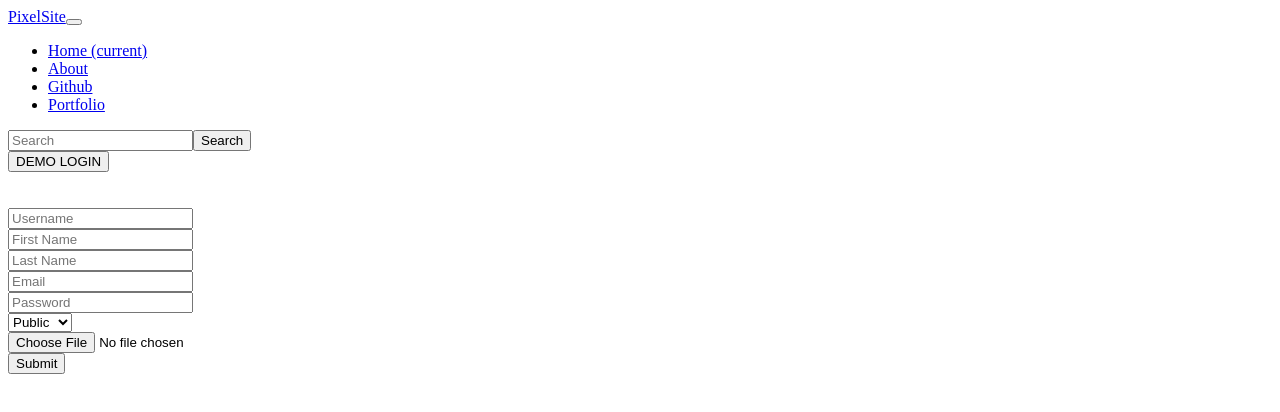
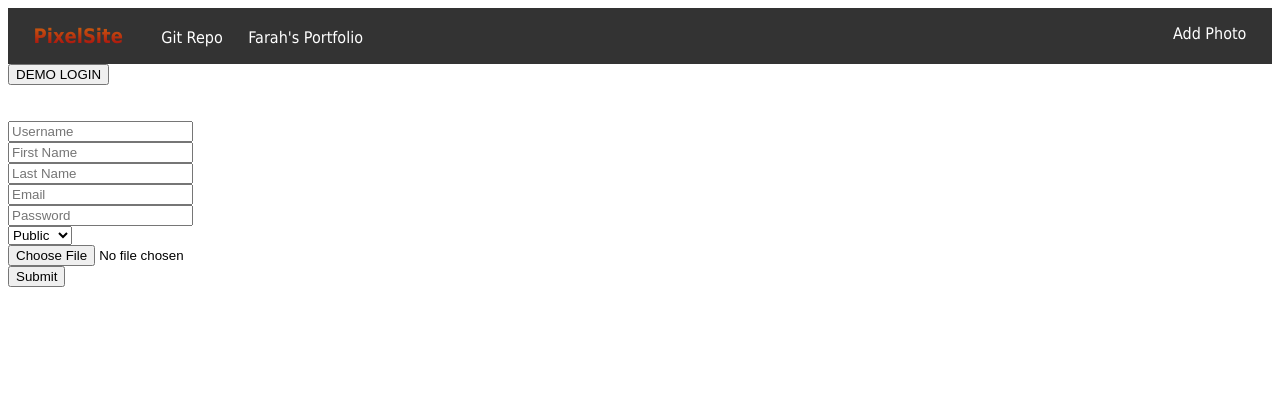
Before and after one commit to FarahYQ/PixelSite, a React app: page /#/login in a window 1280 px wide. Shown: the top 412 px of the page. Built offline with nearby package versions, Linux system fonts and the light colour scheme.

Commit message:
Add styling for gallery home page

```diff
--- a/assets/src/js/components/App.js
+++ b/assets/src/js/components/App.js
@@ -14,14 +14,12 @@ class App extends Component {
                 <header>
                     <NavBar />
                 </header>
-                <Router>
-                    <Switch>
-                        <Route exact path='/login' component={LoginFormContainer}/>
-                        <Route exact path='/register' component={RegisterFormContainer}/>
-                        <Route exact path='/' component={PhotoGallery} />
-                        <Route exact path='/photos/add' component ={AddPhoto} />
-                    </Switch>
-                </Router>
+                <Switch>
+                    <Route exact path='/login/' component={LoginFormContainer}/>
+                    <Route exact path='/register/' component={RegisterFormContainer}/>
+                    <Route exact path='/' component={PhotoGallery} />
+                    <Route exact path='/photos/add/' component ={AddPhoto} />
+                </Switch>
             </div>
         )
     }
@@ -29,7 +27,9 @@ class App extends Component {
 
 const Root = ({store}) => (
     <Provider store={store}>
-        <App/>
+        <Router>
+            <App/>
+        </Router>
     </Provider>
 )
 
--- /dev/null
+++ b/assets/src/js/components/map/map.js
@@ -0,0 +1,89 @@
+import React, { Component } from 'react';
+import ReactDOM from 'react-dom';
+import { connect } from 'react-redux';
+import { getAllPhotos } from '../../actions/photo_actions';
+
+const mapCenter = { lat: 37.7758, lng: -122.435 };
+
+class Map extends Component {
+    constructor(props) {
+        super(props);
+        this.addMarker = this.addMarker.bind(this);
+    }
+
+    componentWillMount() {
+        this.props.getPhotos();
+    };
+
+    componentDidMount() {
+        const map = ReactDOM.findDOMNode(this.refs.map);
+
+        const options = {
+            center: new google.maps.LatLng(0, 0),
+            zoom: 2,
+            minZoom: 2
+        };
+
+        this.map = new google.maps.Map(map, options);
+
+        // listen for move
+        this.listenForMove();
+    }
+
+    componentWillReceiveProps() {
+        this.props.photos.forEach(this.addMarker);
+    }
+
+    addMarker(spot) {
+        const pos = new google.maps.LatLng(spot.lat, spot.lng);
+        const marker = new google.maps.Marker({
+            position: pos,
+            map: this.map
+        });
+
+        // when the marker is clicked on, alert the name
+        marker.addListener('click', () => {
+            alert(`clicked on: ${spot.caption}`);
+        });
+    }
+
+    listenForMove() {
+        google.maps.event.addListener(this.map, 'idle', () => {
+            const bounds = this.map.getBounds();
+        console.log('center',
+            bounds.getCenter().lat(),
+            bounds.getCenter().lng());
+        console.log("north east",
+            bounds.getNorthEast().lat(),
+            bounds.getNorthEast().lng());
+        console.log("south west",
+            bounds.getSouthWest().lat(),
+            bounds.getSouthWest().lng());
+        });
+    }
+
+    render() {
+        return (
+            <div>
+                <div className="map-title">PHOTO MAP</div>
+                <div id='map' ref='map'/>
+            </div>
+        );
+    }
+}
+
+const mapStateToProps = ({ session, entities: {userPhotos} }) => {
+    const photos = userPhotos[7] || {};
+    return {
+        currentUserId: session.id,
+        photos: Object.values(photos)
+    }
+}
+
+const mapDispatchToProps = dispatch => {
+    return {
+        getPhotos: () => dispatch(getAllPhotos())
+    }
+}
+
+export default connect(mapStateToProps, mapDispatchToProps)(Map);
--- a/assets/src/js/components/nav/navbar.js
+++ b/assets/src/js/components/nav/navbar.js
@@ -1,35 +1,17 @@
 import React, { Component } from 'react';
+import { Link } from 'react-router-dom';
 
 class NavBar extends Component {
     render() {
         return (
         <div>
 
-            <nav className="navbar navbar-expand-lg navbar-dark bg-dark">
-                <a className="navbar-brand" href="#">PixelSite</a>
-                <button className="navbar-toggler" type="button" data-toggle="collapse" data-target="#navbarColor01" aria-controls="navbarColor01" aria-expanded="false" aria-label="Toggle navigation">
-                    <span className="navbar-toggler-icon"></span>
-                </button>
-
-                <div className="collapse navbar-collapse" id="navbarColor01">
-                    <ul className="navbar-nav mr-auto">
-                        <li className="nav-item active">
-                            <a className="nav-link" href="#">Home <span className="sr-only">(current)</span></a>
-                        </li>
-                        <li className="nav-item">
-                            <a className="nav-link" href="#">About</a>
-                        </li>
-                        <li className="nav-item">
-                            <a className="nav-link" href="#">Github</a>
-                        </li>
-                        <li className="nav-item">
-                            <a className="nav-link" href="#">Portfolio</a>
-                        </li>
-                    </ul>
-                    <form className="form-inline my-2 my-lg-0">
-                        <input className="form-control mr-sm-2" type="text" placeholder="Search"/>
-                        <button className="btn btn-secondary my-2 my-sm-0" type="submit">Search</button>
-                    </form>
+            <nav className="navbar-container">
+                <Link className="navbar-brand" to="/">PixelSite</Link>
+                <a className="nav-options" href="https://github.com/FarahYQ/LiftOff" target="_blank">Git Repo</a>
+                <a className="nav-options" href="https://farahyq.github.io/FarahYQPortfolio/" target="_blank">Farah's Portfolio</a>
+                <div className="right-nav">
+                    <Link className="nav-options" to="/photos/add/">Add Photo</Link>
                 </div>
             </nav>
         </div>
--- a/assets/src/js/components/photos/photo_index.js
+++ b/assets/src/js/components/photos/photo_index.js
@@ -1,7 +1,9 @@
 import React, { Component } from 'react';
 import { connect } from 'react-redux';
+import { Link } from 'react-router-dom';
 import { getAllPhotos } from '../../actions/photo_actions';
 import Masonry from 'react-masonry-component';
+import Map from '../map/map';
 
 class PhotoGallery extends Component {
     constructor(props) {
@@ -21,14 +23,18 @@ class PhotoGallery extends Component {
         const photoElements = photos.map(photo => {
             return (
                 <li className="photo-index-li" key ={photo.id}>
-                    <img className="photo-index-img" src={photo.image}/>
+                    <Link><img className="photo-index-img" src={photo.image}/></Link>
                 </li>
             );
         });
 
         return (
+            <div className="home-container">
+                <Map />
+                <div className="gallery-title">Gallery</div>
                 <Masonry
-                className={'my-gallery-class'} // default ''
+                    className={"masonry-gallery"} // default ''
+                    id="masonry-gallery"
                     elementType={'ul'} // default 'div'
                     options={masonryOptions} // default {}
                     disableImagesLoaded={false} // default false
@@ -37,6 +43,7 @@ class PhotoGallery extends Component {
                 >
                     {photoElements}
                 </Masonry>
+            </div>
         );
     };
 };
--- a/assets/src/scss/gallery.scss
+++ b/assets/src/scss/gallery.scss
@@ -1,10 +1,42 @@
+.masonry-gallery {
+    margin: auto;
+    padding-top: 10px;
+}
+
+.gallery-title {
+    font-family: Tahoma;
+    background-color: #D3D3D3;
+    font-weight: bold;
+    padding: 1vh 1vw;
+    color: #333;
+    text-align: center;
+    border-top: 2px solid #333;
+    border-bottom: 2px solid #333;
+    margin: 0 3vw;
+}
+
 .photo-index-li {
-    width: 300px;
+    max-width: 225px;
     margin: .8vw;
     list-style: None;
+    border-radius: 15px;
 }
 
 .photo-index-img {
     width: 100%;
     height: auto;
+    border-radius: 15px;
 }
+
+#map{
+    min-height: 500px;
+    max-width: 1000px;
+    margin: auto;
+    margin-bottom: 40px;
+    border: 2px solid #333;
+}
+.map-title {
+    font-family: Tahoma;
+    text-align: center;
+    padding: 5px;
+}
--- a/assets/src/scss/index.scss
+++ b/assets/src/scss/index.scss
@@ -1,2 +1,3 @@
+@import "./navbar.scss";
 @import "./add_photo";
-@import "./gallery.scss"
+@import "./gallery.scss";
--- /dev/null
+++ b/assets/src/scss/navbar.scss
@@ -0,0 +1,33 @@
+header {
+    margin: 0;
+}
+
+.navbar-container {
+    background-color: #333;
+    font-family: Tahoma;
+    padding: 2vh 1vw;
+}
+
+.navbar-brand {
+    // color: red;
+    background: -webkit-linear-gradient(#cf660f, #a5060e);
+    -webkit-background-clip: text;
+    -webkit-text-fill-color: transparent;
+    font-weight: bold;
+    padding: 0 2vw 0 1vw;
+    text-decoration: None;
+    // letter-spacing: 0.1em;
+    font-size: 20px;
+}
+
+.nav-options {
+    color: white;
+    text-decoration: None;
+    padding: 0 1vw;
+    color: white;
+    text-decoration: None;
+}
+
+.right-nav {
+    float: right;
+}
--- a/templates/frontend/index.html
+++ b/templates/frontend/index.html
@@ -8,11 +8,18 @@
     <title>PixelSite</title>
     <!-- Webpack rendered CSS -->
     {% render_bundle 'main' 'css' %}
-    <!-- Font Awesome CDN-->
+    <!-- Font Awesome CDN -->
     <link rel="stylesheet" href="https://use.fontawesome.com/releases/v5.8.2/css/all.css" integrity="sha384-oS3vJWv+0UjzBfQzYUhtDYW+Pj2yciDJxpsK1OYPAYjqT085Qq/1cq5FLXAZQ7Ay" crossorigin="anonymous">
+    <style>
+        body {
+            margin: 0;
+        }
+    </style>
 </head>
 <body>
     <div id="app">Out of Order.</div>
+    <!-- Google Maps -->
+    <script src="https://maps.googleapis.com/maps/api/js?key=AIzaSyDNA2N2Bn2sd0KJLwAEVCbcWpedd9bOz2Q" type="text/javascript"></script>
     <!-- Webpack rendered JS -->
     {% render_bundle 'main' 'js' %}
 </body>
```
Also changed, not shown: webpack-stats.json (+1 -1 lines). Lines whose indentation alone changed are shown as unchanged.
